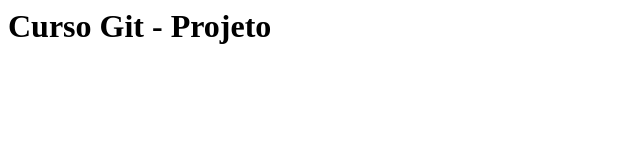
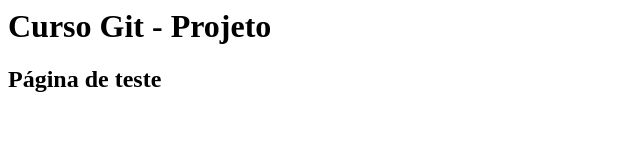
Before and after one commit to pivorodrigues/mygamevault, a plain HTML site: page index.html in a window 1280 px wide. Shown: the whole page, without its empty margins (0-640 px from the left). Drawn offline with Linux system fonts and the light colour scheme.

Commit message:
Nova alteração

```diff
--- a/index.html
+++ b/index.html
@@ -4,5 +4,6 @@
    </head>
 <body>
    <h1>Curso Git - Projeto</h1>
+   <h2>Página de teste</h2>
 </body>
 </html>
```
